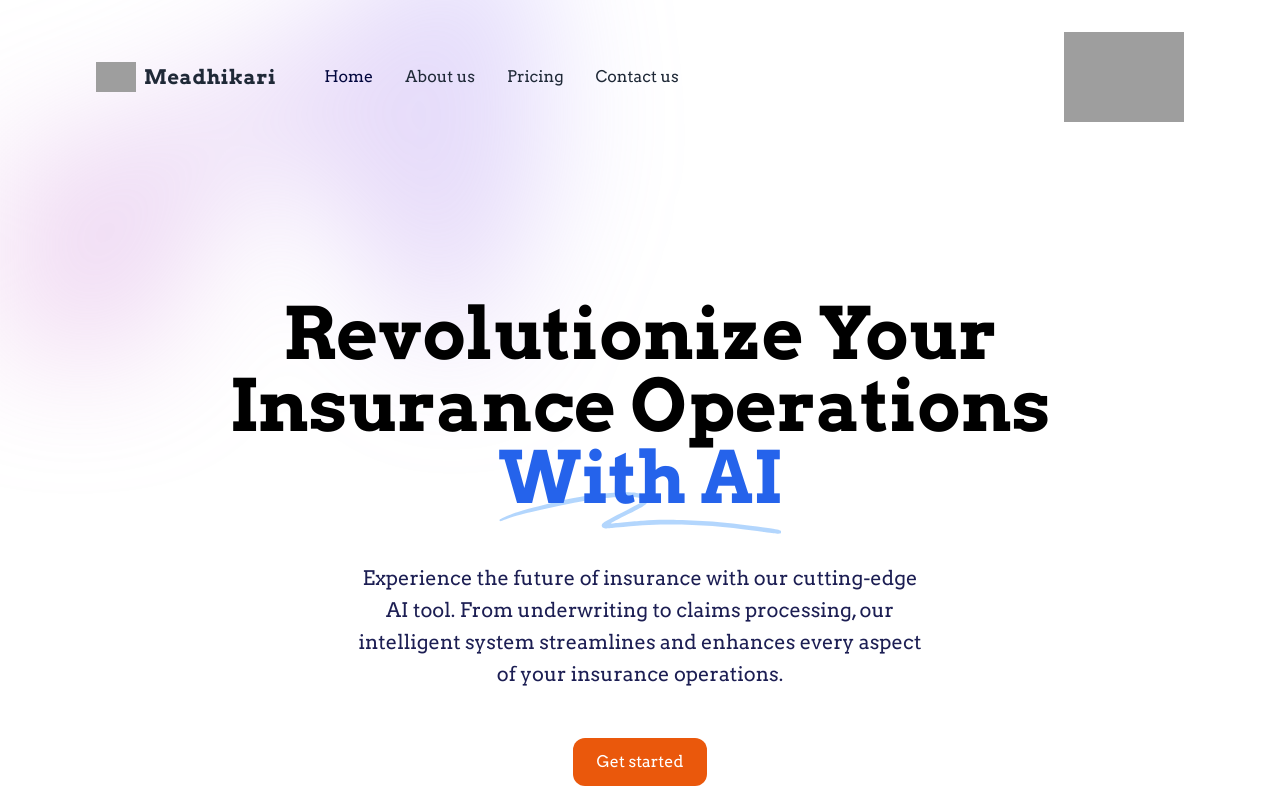
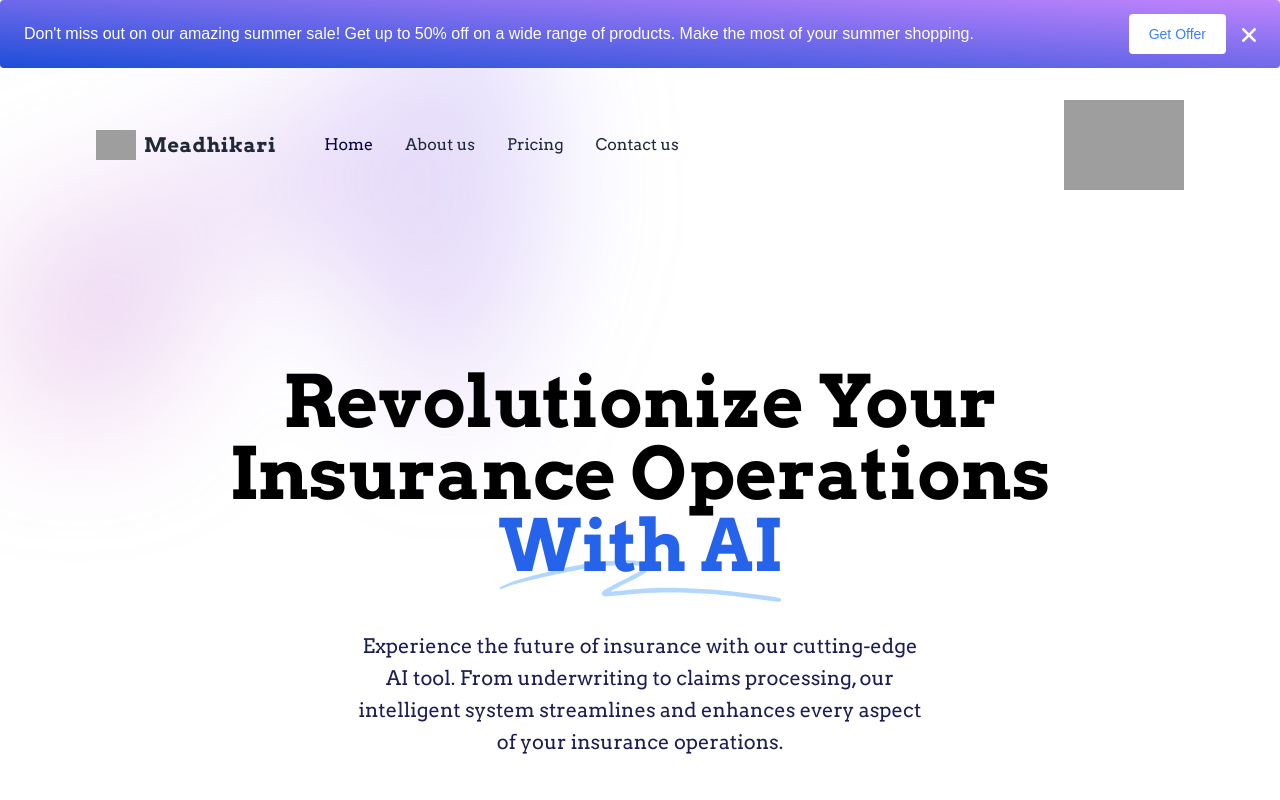
Before and after one commit to sumitchavan8070/meadhikari_web, a Next.js app: page / in a window 1280 px wide. Shown: the top 800 px of the page. Built offline with nearby package versions, Linux system fonts and the light colour scheme; grey boxes are pictures that could not be loaded.

Commit message:
offer strip check
offer strip check

```diff
--- a/app/page.js
+++ b/app/page.js
@@ -6,11 +6,13 @@ import FeaturesCard from "@/components/featurescard";
 import Footer from "@/components/Footer";
 import Help from "@/components/help";
 import HeroBanner from "@/components/HeroBanner";
+import OfferStrip from "@/components/OfferStrip";
 import Support from "@/components/support";
 
 export default function Home() {
   return (
     <div className="">
+      <OfferStrip />
 
       <HeroBanner />
       <section className="bg-[#FFFFFF]">
@@ -22,11 +24,9 @@ export default function Home() {
 
       <Company />
 
-
-      <section className='bg-[#F9FAFC]'>
+      <section className="bg-[#F9FAFC]">
         <Footer />
       </section>
-
     </div>
   );
 }
--- /dev/null
+++ b/components/OfferStrip.js
@@ -0,0 +1,37 @@
+import React from "react";
+
+const OfferStrip = () => {
+  return (
+    <div className="flex items-center max-md:flex-col gap-6 bg-gradient-to-tr from-blue-700 to-purple-400 text-white px-6 py-3.5 rounded font-[sans-serif]">
+      <p className="text-base flex-1 max-md:text-center">
+        Don&apos;t miss out on our amazing summer sale! Get up to 50% off on a
+        wide range of products. Make the most of your summer shopping.
+      </p>
+
+      <div>
+        <button
+          type="button"
+          className="bg-white text-blue-500 py-2.5 px-5 rounded text-sm"
+        >
+          Get Offer
+        </button>
+        <svg
+          xmlns="http://www.w3.org/2000/svg"
+          className="w-3.5 cursor-pointer fill-white inline-block ml-4"
+          viewBox="0 0 320.591 320.591"
+        >
+          <path
+            d="M30.391 318.583a30.37 30.37 0 0 1-21.56-7.288c-11.774-11.844-11.774-30.973 0-42.817L266.643 10.665c12.246-11.459 31.462-10.822 42.921 1.424 10.362 11.074 10.966 28.095 1.414 39.875L51.647 311.295a30.366 30.366 0 0 1-21.256 7.288z"
+            data-original="#000000"
+          />
+          <path
+            d="M287.9 318.583a30.37 30.37 0 0 1-21.257-8.806L8.83 51.963C-2.078 39.225-.595 20.055 12.143 9.146c11.369-9.736 28.136-9.736 39.504 0l259.331 257.813c12.243 11.462 12.876 30.679 1.414 42.922-.456.487-.927.958-1.414 1.414a30.368 30.368 0 0 1-23.078 7.288z"
+            data-original="#000000"
+          />
+        </svg>
+      </div>
+    </div>
+  );
+};
+
+export default OfferStrip;
```
